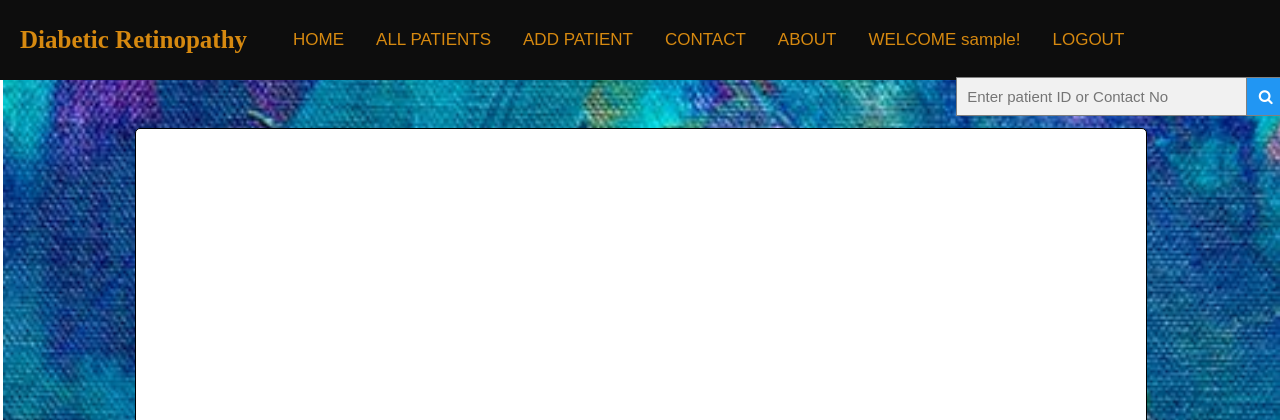
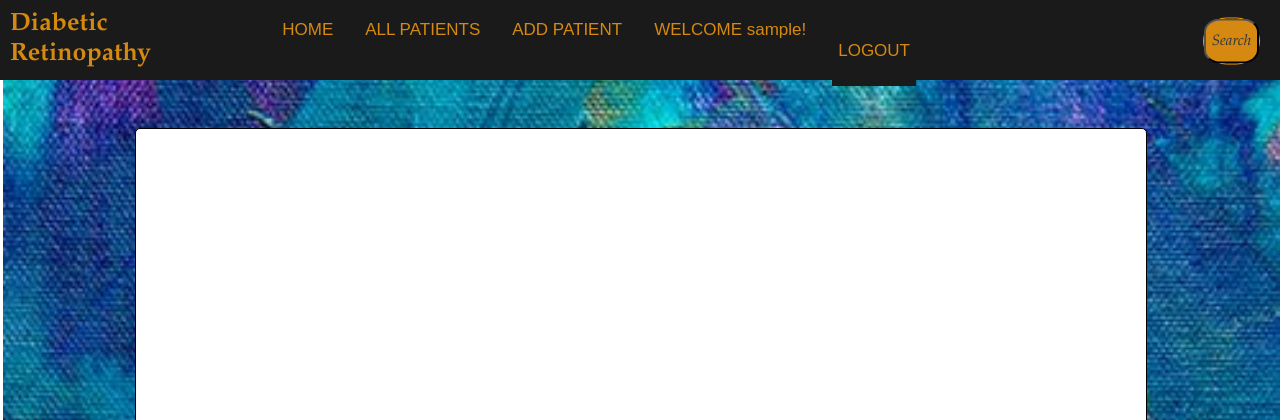
Before and after one commit to AnkithMD/DiabeticRetinopathy, a Django app: page /home/ in a window 1280 px wide. Shown: the top 420 px of the page. Run offline with Django 3.2, Linux system fonts and the light colour scheme; the visitor is signed in with stand-in values (Sample User, id 1); some libraries are stand-ins or nearby versions.

Commit message:
Added css file

```diff
--- a/static/CSS/home.css
+++ b/static/CSS/home.css
@@ -19,37 +19,3 @@ height:100%;
 position:fixed;
 z-index:0;
 }
-
-div.second{
-    position:fixed;
-    height:15px;
-    margin-left:74%;
-    margin-top:42px;
-    outline:none;
-    width:30%;
-    z-index:1;
-}
-div.second input[type=text]{
-  padding: 10px;
-  font-size: 15px;
-  border: 1px solid grey;
-  float: left;
-  width: 70%;
-  background: #f1f1f1;
-  margin-top:-30px;
-  z-index:1
-}
-div.second button {
-  float:left;
-  width: 10%;
-  padding: 10px;
-  background: #2196F3;
-  color: white;
-  font-size: 15px;
-  border: 1px solid grey;
-  border-left: none;
-  cursor: pointer;
-  position:relative;
-  margin-top:-30px;
-
-}
--- a/static/CSS/navbar.css
+++ b/static/CSS/navbar.css
@@ -1,13 +1,13 @@
 
 p.na{
 font-size:25px;
+color:#D68910;
 font-weight:bold;
-color:#D68910;
-font-family:"Times New Roman", Times, serif;
+font-family: Perpetua, Baskerville, "Big Caslon", "Palatino Linotype", Palatino, "URW Palladio L", "Nimbus Roman No9 L", serif;
 }
 
 header {
-    background-color: #0d0d0d;
+    background-color: #1a1a1a;
     position: fixed;
     z-index:1;
     top: 0;
@@ -25,7 +25,7 @@ text-decoration:none;
 .first a{
 color:#cccccc;
 font-size:18px;
-font-family:"Times New Roman", Times, serif;
+font-family: Copperplate, "Copperplate Gothic Light", fantasy;
 }
 div.first{
 margin-top:2%;
@@ -39,7 +39,7 @@ div.first * {
     display: inline;
 }
 header div{
-    margin: 20px;
+    margin: 10px;
 }
 
 html{
@@ -50,7 +50,7 @@ color:#D68910;
 height:70px;
 font-size:17px;
 float:left;
-background: #0d0d0d;
+background: #1a1a1a;
 border:none;
 outline:none;
 }
@@ -59,3 +59,84 @@ outline:none;
     background-color:#4d4d4d;
     color:white;
 }
+ul li ul {
+  visibility: hidden;
+  opacity: 0;
+  position: absolute;
+  transition: all 0.5s ease;
+  margin-top: 1rem;
+  left: 0;
+  display: none;
+}
+ .first ul li:hover > ul,
+ .first ul li ul:hover {
+  visibility: visible;
+  opacity: 1;
+  display: block;
+}
+
+.first ul li ul li {
+  clear: both;
+  width: 100%;
+}
+.second{
+width:25%;
+z-index:1;
+}
+.searchBox{
+margin-top:-35px;
+float:right;
+border:1px solid orange;
+height: 45px;
+border-radius: 40px;
+transform:  translate(0%,50%);
+z-index:1;
+background:black;
+}
+.searchBox:hover > .searchInput {
+    width: 240px;
+    padding: 0 6px;
+    z-index:1;
+}
+.searchBox:hover > .searchButton {
+  background: #D68910;
+  color : #2f3640;
+}
+
+.searchButton {
+    outline:none;
+    color: #2f3640;
+    float: right;
+    width: 55px;
+    height: 45px;
+    border-radius: 30%;
+    background: #D68910;
+    display: flex;
+    justify-content: center;
+    align-items: center;
+    transition: 0.4s;
+    font-size:15px;
+    font-family: Perpetua, Baskerville, "Big Caslon", "Palatino Linotype", Palatino, "URW Palladio L", "Nimbus Roman No9 L", serif;
+}
+
+.searchInput {
+    border:none;
+    background: none;
+    outline:none;
+    padding: 0;
+    color: black;
+    font-size: 16px;
+    transition: 0.4s;
+    line-height: 40px;
+    width: 0px;
+    border:radius:5px;
+    z-index:1;
+    font-family: Perpetua, Baskerville, "Big Caslon", "Palatino Linotype", Palatino, "URW Palladio L", "Nimbus Roman No9 L", serif;
+}
+
+@media screen and (max-width: 620px) {
+.searchBox:hover > .searchInput {
+    width: 150px;
+    padding: 0 6px;
+}
+}
--- a/templates/home.html
+++ b/templates/home.html
@@ -55,9 +55,5 @@
 {% endblock header %}
 {% block body %}
 <img name="slide" class="slides">
-
-<div class="second">
-    <input type="text" placeholder="Enter patient ID or Contact No">
-    <button type="submit"><i class="fa fa-search"></i></button></div>
 <div class="bod"></div>
 {% endblock body %}
--- a/templates/navbar.html
+++ b/templates/navbar.html
@@ -11,15 +11,25 @@
              <li><a href="/home"><button>HOME</button></a></li>
              <li><a href="/list/c"><button>ALL PATIENTS</button></a></li>
              <li><a href="/add"><button>ADD PATIENT</button></a></li>
-             <li><a href=""><button>CONTACT</button></a></li>
-             <li><a href=""><button>ABOUT</button></a></li>
-            <li><a><button>   {% if user.is_authenticated %}
+             <li><a><button>   {% if user.is_authenticated %}
                     WELCOME {{user.username}}!
                 {% else %}
                     WELCOME Guest
                 {% endif %}</button></a></li>
              <li><a href="/logout"><button>LOGOUT</button></a></li>
-         </ul></div>
+
+</ul></div>
+<div class="second">
+    <div class="searchBox">
+
+            <input class="searchInput"type="text" name="" placeholder="Enter Patient ID or Contact">
+            <button class="searchButton" href="#">
+                <i class="material-icons">
+                    Search
+                </i>
+            </button>
+    </div>
+</div>
     </header>
 
 </html>
```
Also changed, not shown: static/CSS/Patientdetails.css (+6 -2 lines), static/CSS/form.css (+22 -10 lines), static/CSS/listall.css (+24 -20 lines), templates/listall.html (+19 -4 lines), media/1/1_left_retina_503j8lw.jpeg (added), media/1/1_left_retina_m9fiNKB.jpeg (added), media/1/1_right_retina_GHXMMMh.jpg (added), media/1/1_right_retina_UEZxecp.jpg (added).
